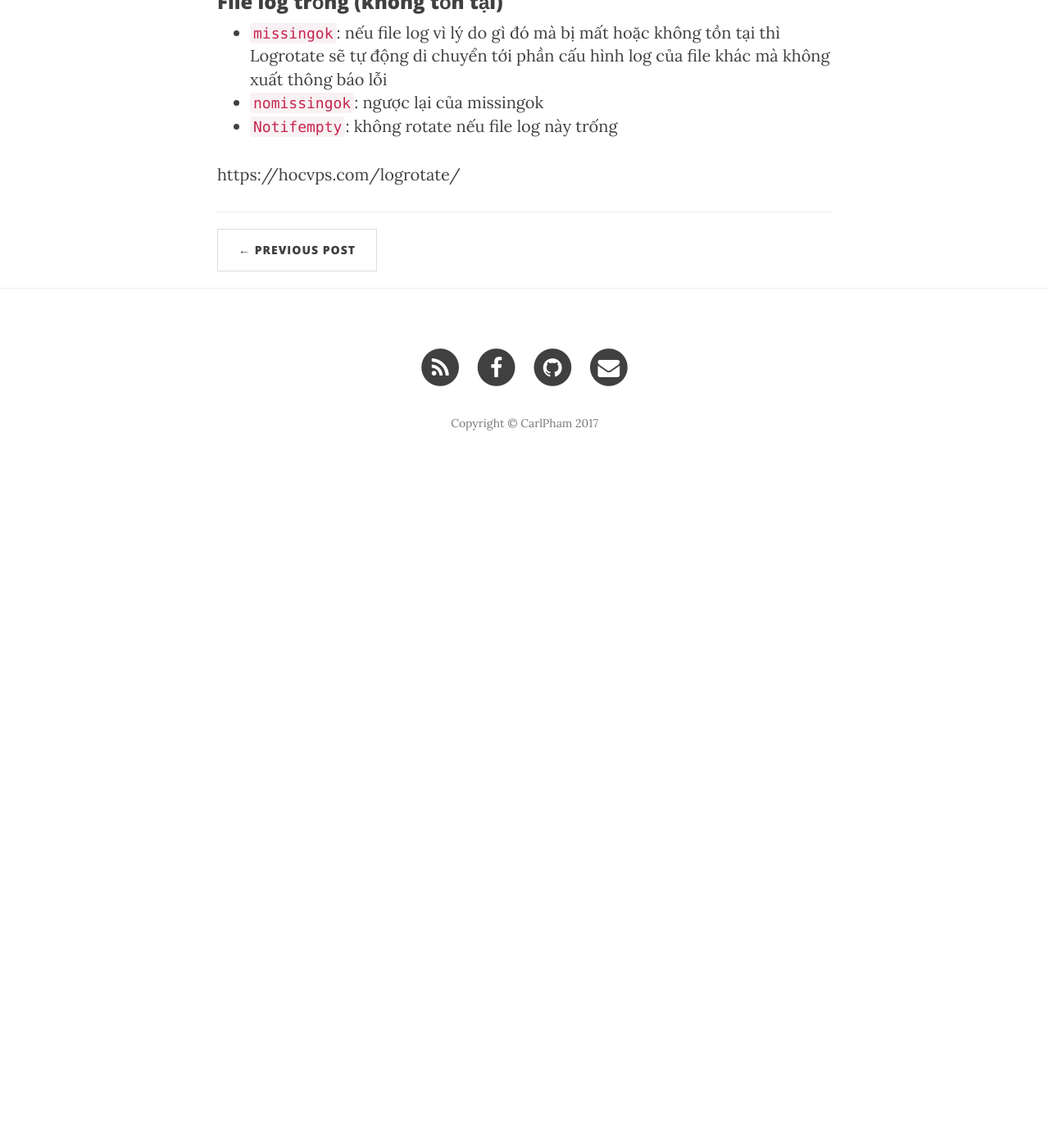
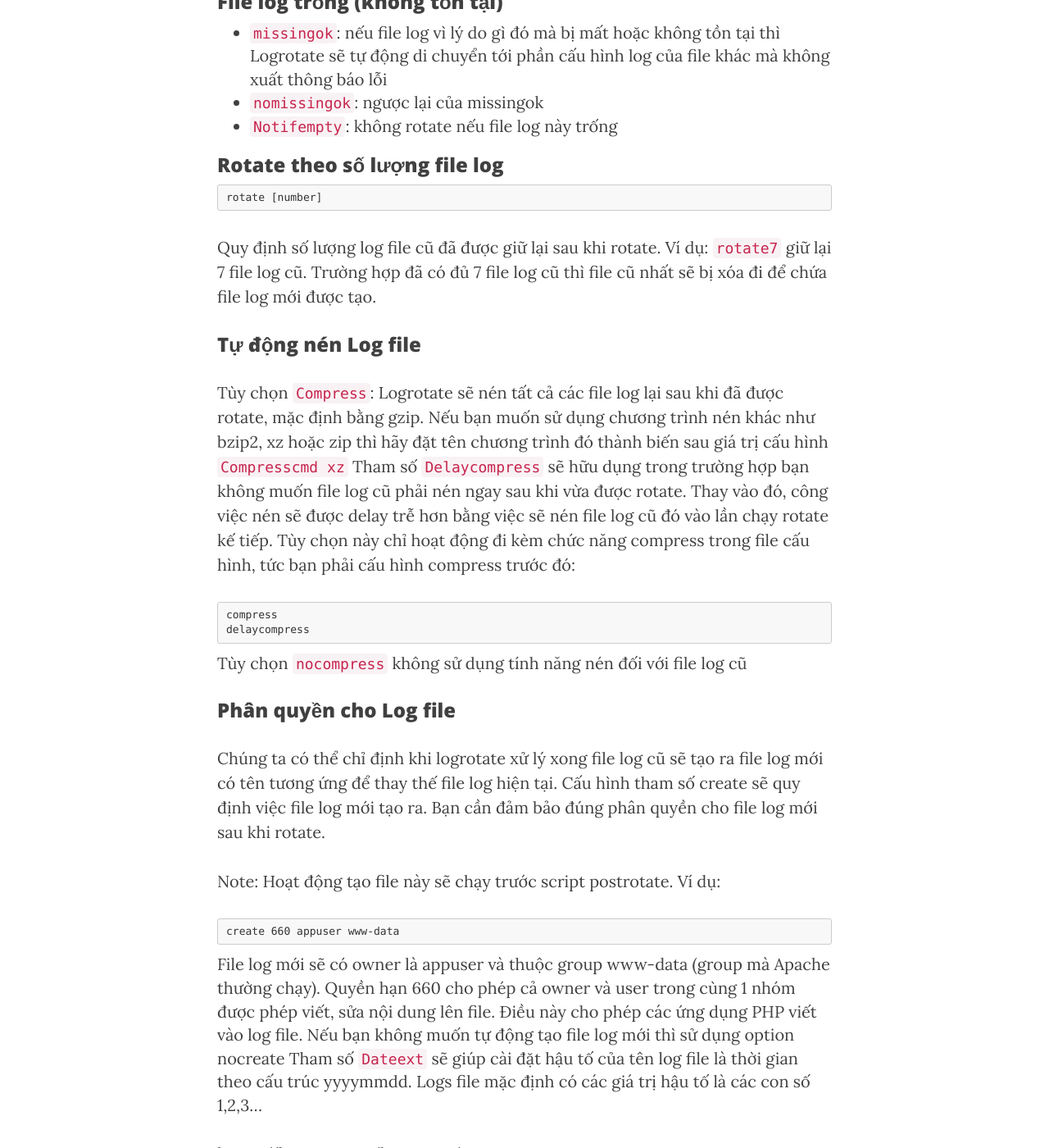
Before and after one commit to CarlPham/carlpham.github.io, a Jekyll site: the page built from _posts/2017-04-10-logrotate-first-day.markdown, in a window 1280 px wide and 1400 px high, scrolled down 3181 px. Shown: the whole window at 82% size. Built offline with Jekyll 4.4.1, drawn with Linux system fonts in a browser that asks for light colours; nearby versions of some CDN libraries; before the commit the page ends 3773 px from its top, so only the background shows below that.

Commit message:
update Logrotate

```diff
--- a/_posts/2017-04-10-logrotate-first-day.markdown
+++ b/_posts/2017-04-10-logrotate-first-day.markdown
@@ -99,4 +99,34 @@ Ví dụ: log file được cấu hình rotate theo tuần (weekly) và theo dun
   <li><code>nomissingok</code>: ngược lại của missingok</li>
   <li><code>Notifempty</code>: không rotate nếu file log này trống</li>
 </ul>
+
+<h3>Rotate theo số lượng file log</h3>
+<pre>rotate [number]</pre>
+<p>Quy định số lượng log file cũ đã được giữ lại sau khi rotate. Ví dụ: <code>rotate7</code> giữ lại 7 file log cũ. Trường hợp đã có đủ 7 file log cũ thì file cũ nhất sẽ bị xóa đi để chứa file log mới được tạo.</p>
+
+<h3>Tự động nén Log file</h3>
+<p>Tùy chọn <code>Compress</code>: Logrotate sẽ nén tất cả các file log lại sau khi đã được rotate, mặc định bằng gzip.
+
+Nếu bạn muốn sử dụng chương trình nén khác như bzip2, xz hoặc zip thì hãy đặt tên chương trình đó thành biến sau giá trị cấu hình <code>Compresscmd xz</code>
+
+Tham số <code>Delaycompress</code> sẽ hữu dụng trong trường hợp bạn không muốn file log cũ phải nén ngay sau khi vừa được rotate. Thay vào đó, công việc nén sẽ được delay trễ hơn bằng việc sẽ nén file log cũ đó vào lần chạy rotate kế tiếp. Tùy chọn này chỉ hoạt động đi kèm chức năng compress trong file cấu hình, tức bạn phải cấu hình compress trước đó:
+<pre>
+compress
+delaycompress
+</pre>
+Tùy chọn <code>nocompress</code> không sử dụng tính năng nén đối với file log cũ</p>
+
+<h3>Phân quyền cho Log file</h3>
+<p>Chúng ta có thể chỉ định khi logrotate xử lý xong file log cũ sẽ tạo ra file log mới có tên tương ứng để thay thế file log hiện tại. Cấu hình tham số create sẽ quy định việc file log mới tạo ra. Bạn cần đảm bảo đúng phân quyền cho file log mới sau khi rotate.</p>
+<p>
+Note: Hoạt động tạo file này sẽ chạy trước script postrotate. Ví dụ:
+<pre>
+create 660 appuser www-data
+</pre>
+File log mới sẽ có owner là appuser và thuộc group www-data (group mà Apache thường chạy). Quyền hạn 660 cho phép cả owner và user trong cùng 1 nhóm được phép viết, sửa nội dung lên file. Điều này cho phép các ứng dụng PHP viết vào log file.
+
+Nếu bạn không muốn tự động tạo file log mới thì sử dụng option nocreate
+
+Tham số <code>Dateext</code> sẽ giúp cài đặt hậu tố của tên log file là thời gian theo cấu trúc yyyymmdd. Logs file mặc định có các giá trị hậu tố là các con số 1,2,3…
+</p>
 https://hocvps.com/logrotate/
```
